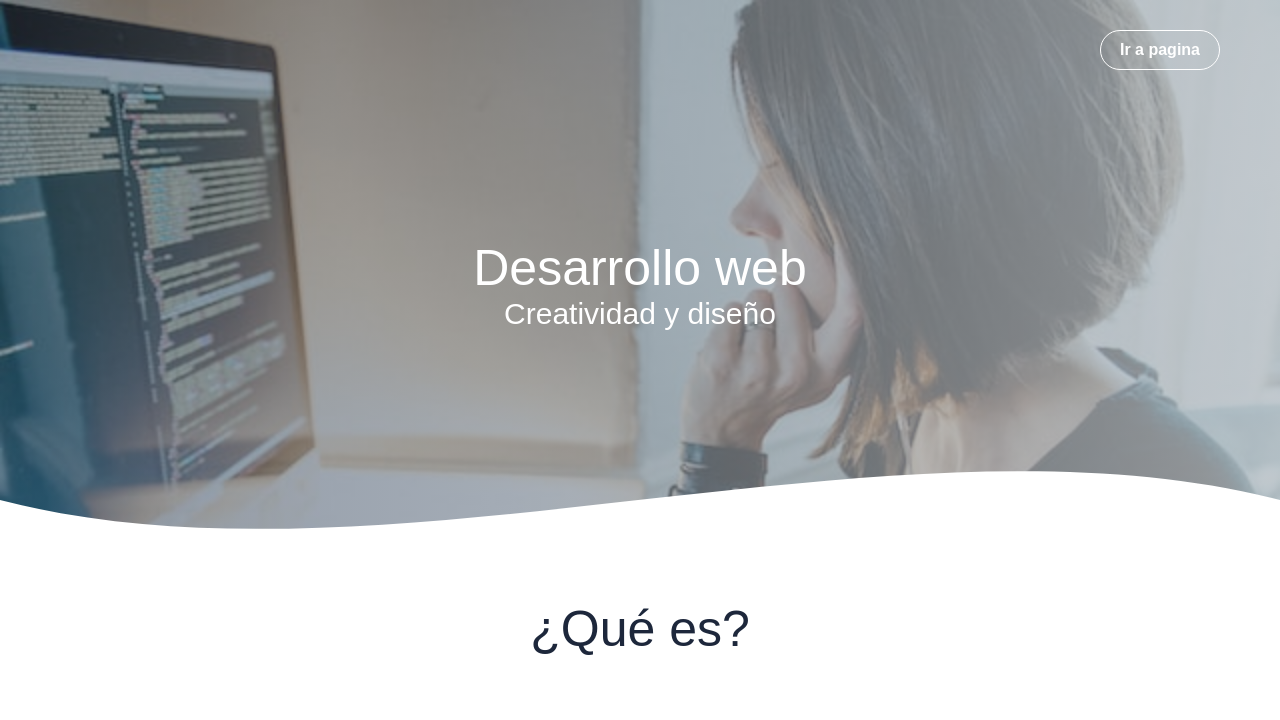
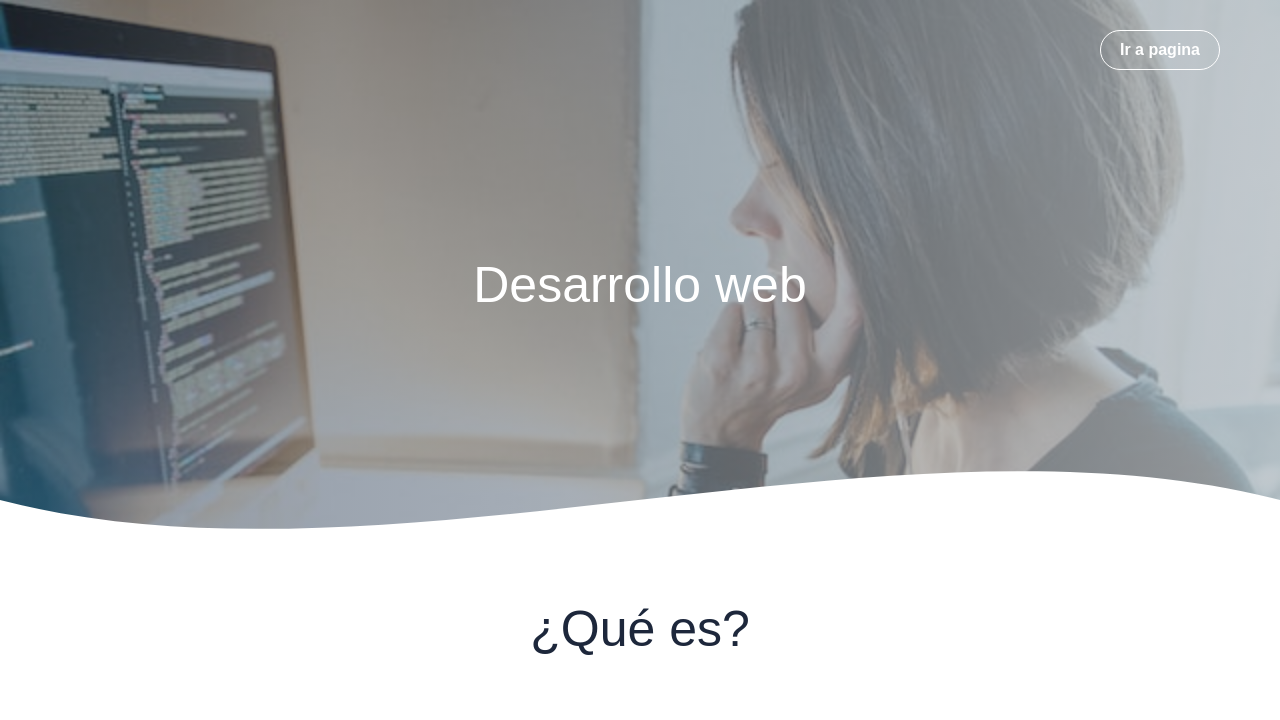
Before and after one commit to Fernan20/mal, a plain HTML site: page index.html in a window 1280 px wide. Shown: the top 720 px of the page. Drawn offline with Linux system fonts and the light colour scheme.

Commit message:
Agregue un cambio en indexD

```diff
--- a/index.html
+++ b/index.html
@@ -30,7 +30,7 @@
         <section class="textos-header">
 
             <h1>Desarrollo web</h1>
-            <h2>Creatividad y diseño</h2>
+            <h2></h2>
 
         </section>
 
```
